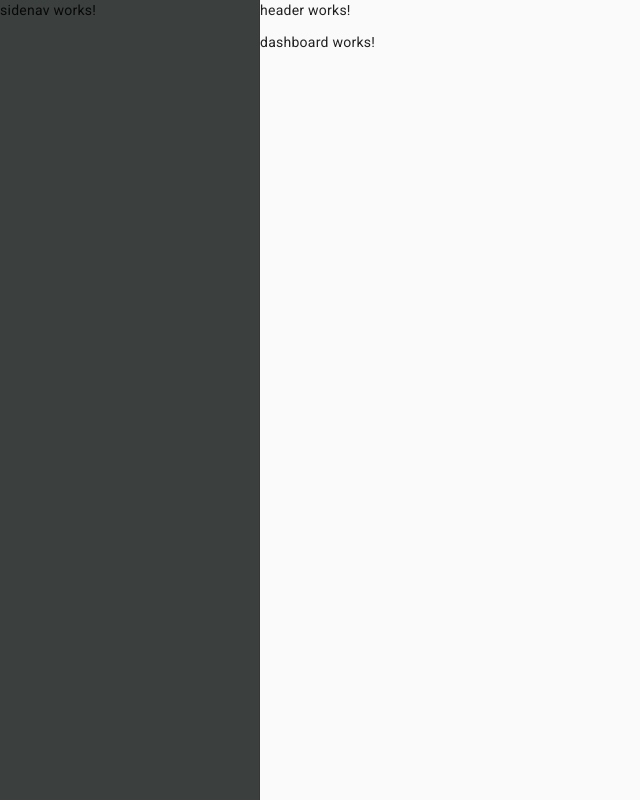
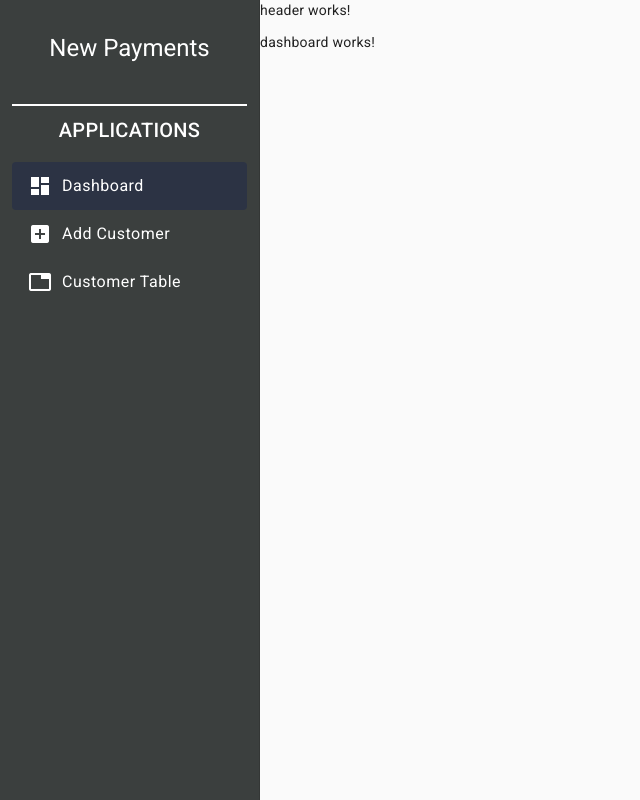
Before and after one commit to Vikash8460/kaAdmin, an Angular app: page /admin/dashboard in a window 1280 px wide. Shown: the whole page, without its empty margins (0-640 px from the left). Built offline with nearby package versions, Linux system fonts and the light colour scheme.

Commit message:
write the in sidenav

```diff
--- a/src/app/components/sidenav/sidenav.component.html
+++ b/src/app/components/sidenav/sidenav.component.html
@@ -1 +1,33 @@
-<p>sidenav works!</p>
+<div class="container-fluid">
+    <div class="row">
+        <div class="col-12"> <!-- Adjust the column size as needed -->
+            <mat-nav-list>
+                <div class="logo py-4 text-center"> <!-- Center logo/text -->
+                    <h1 style="color: white;">New Payments</h1>
+                    <!-- <img src="./assets/logo.svg" alt="Company Logo" class="img-fluid" /> -->
+                    <!-- Use img-fluid for responsive images -->
+                </div>
+                <mat-divider></mat-divider>
+                <h2 matSubheader class="mt-2" style="color: white; text-align: center;">APPLICATIONS</h2>
+
+                <a mat-list-item routerLinkActive="list-item-active" routerLink="/admin/dashboard"
+                    class="d-flex align-items-center">
+                    <mat-icon style="color: white; margin-right: 10px;">dashboard</mat-icon>
+                    <span class="DD">Dashboard</span>
+                </a>
+
+                <a mat-list-item routerLinkActive="list-item-active" routerLink="/admin/add-employee"
+                    class="d-flex align-items-center">
+                    <mat-icon style="color: white; margin-right: 10px;">add_box</mat-icon>
+                    <span class="DD">Add Customer</span>
+                </a>
+
+                <a mat-list-item routerLinkActive="list-item-active" routerLink="/admin/employee-table"
+                    class="d-flex align-items-center">
+                    <mat-icon style="color: white; margin-right: 10px;">table</mat-icon>
+                    <span class="DD">Customer Table</span>
+                </a>
+            </mat-nav-list>
+        </div>
+    </div>
+</div>
--- a/src/app/components/sidenav/sidenav.component.scss
+++ b/src/app/components/sidenav/sidenav.component.scss
@@ -0,0 +1,107 @@
+:host {
+    .mat-icon {
+      vertical-align: middle;
+      margin-right: 1rem;
+    }
+  }
+
+  .logo {
+    text-align: center;
+    padding: 2.6rem 1rem;
+
+    img {
+      width: 200px;
+    }
+  }
+
+  .mat-divider {
+    border-top-width: 2px;
+    border-color: white;
+  }
+
+  .mat-list-item {
+    color: #94a3b8 !important;
+    font-size: 0.8rem;
+    height: 44px !important;
+    margin-bottom: 4px;
+
+    &:hover {
+      color: #f2f5f7 !important;
+    }
+
+    ::ng-deep {
+      .mat-list-item-content {
+        border-radius: 5px;
+        margin: 0 8px;
+
+        &:hover {
+          background: #2c3344 !important;
+        }
+      }
+    }
+  }
+
+  .list-item-active {
+    background: #2c3344 !important;
+    border-radius: 0 2rem 2rem 0;
+
+    &:hover {
+      background: #2c3344;
+    }
+
+    color: #f2f5f7 !important;
+
+    ::ng-deep {
+      .mat-list-item-content {
+        background: #2c3344 !important;
+
+        &:hover {
+          background: #2c3344 !important;
+        }
+      }
+    }
+  }
+
+  .mat-subheader {
+    color: #818cf8;
+    font-size: 0.6rem;
+    font-weight: 100;
+    letter-spacing: 1px;
+  }
+
+  .DD {
+    color: white;
+  }
+
+  /* Accordion General Styling */
+  .example-headers-align {
+    .mat-expansion-panel-header {
+      color: #333; // Text Color
+      background-color: #3b3f3e; // Header Background Color
+      border-bottom: 1px solid #3b3f3e; // Bottom border for each header
+    }
+
+    .mat-icon {
+      color: white; // Icon Color
+      margin-right: 12px; // Space between icon and text
+    }
+
+    .mat-panel-title {
+      font-weight: bold; // Title Font Weight
+    }
+
+    mat-nav-list a.mat-list-item {
+      color: #333; // List Item Text Color
+      padding-left: 40px; // Indent List Items for better alignment
+    }
+
+    a.mat-list-item.active,
+    a.mat-list-item:focus,
+    a.mat-list-item:hover {
+      background-color: #3b3f3e; // Background Color for Active/Hover/Focus
+    }
+
+    .mat-expansion-indicator::after {
+      border-color: #e01d1d; // Change the color of the expansion arrow
+    }
+  }
--- a/src/app/modules/admin/admin.module.ts
+++ b/src/app/modules/admin/admin.module.ts
@@ -8,6 +8,8 @@ import { HeaderComponent } from '../../components/header/header.component';
 import { SidenavComponent } from '../../components/sidenav/sidenav.component';
 
 import { MatSidenavModule } from '@angular/material/sidenav';
+import { MatListModule } from '@angular/material/list';
+import { MatIconModule } from '@angular/material/icon';
 
 
 @NgModule({
@@ -20,7 +22,9 @@ import { MatSidenavModule } from '@angular/material/sidenav';
   imports: [
     CommonModule,
     AdminRoutingModule,
-    MatSidenavModule, // Importing MatSidenavModule
+    MatSidenavModule,
+    MatListModule,
+    MatIconModule
   ]
 })
 export class AdminModule { }
```
